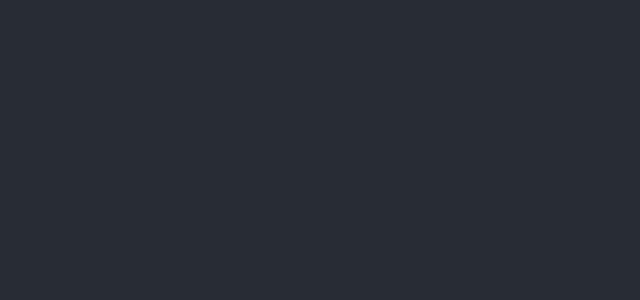
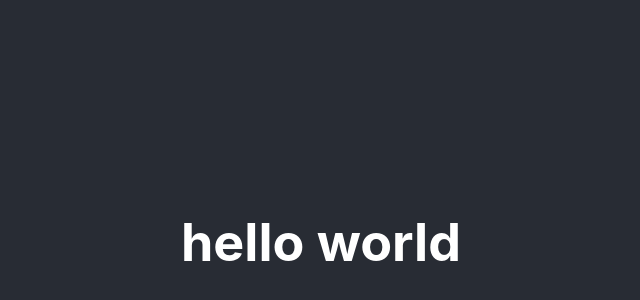
Before and after one commit to Zipory/json_placehoder, a React (Create React App) app: page / in a window 1280 px wide. Shown: the part 158-458 px from the top of the page, without its empty margins (319-959 px from the left). Built offline with nearby package versions, Linux system fonts and the light colour scheme.

Commit message:
first branch

```diff
--- a/src/App.js
+++ b/src/App.js
@@ -1,10 +1,10 @@
 import './App.css';
-
+import Welcom from './Components/Welcom';
 function App() {
   return (
     <div className="App">
       <header className="App-header">
-
+      <Welcom/>
       </header>
     </div>
   );
--- /dev/null
+++ b/src/Components/Welcom.jsx
@@ -0,0 +1,9 @@
+function Welcom() {
+    return (
+        <div>
+            <h1>hello world</h1>
+        </div>
+    )
+}
+
+export default Welcom
```
